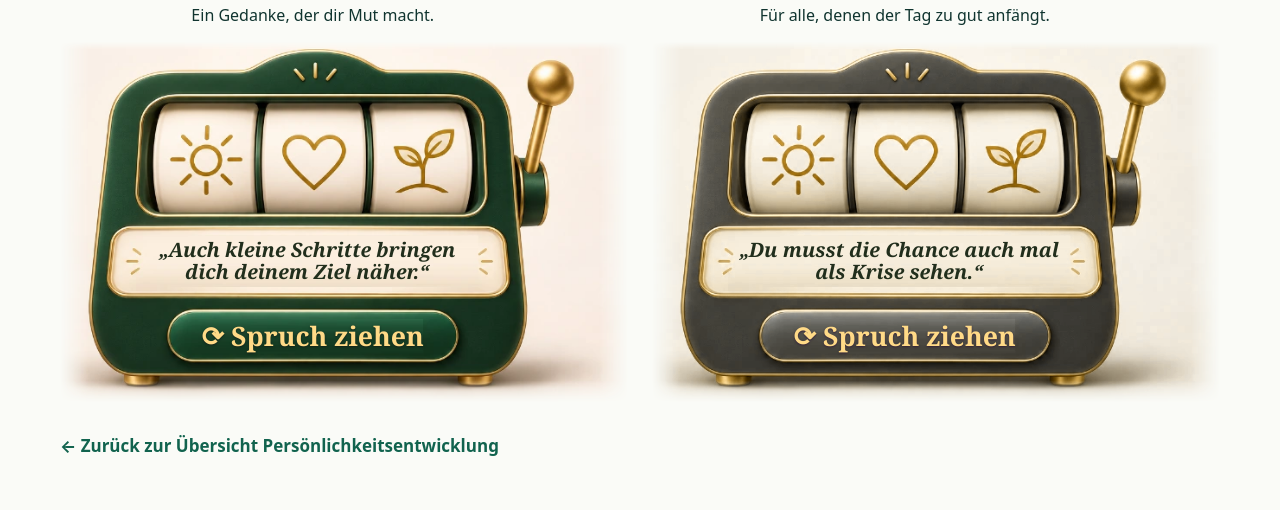
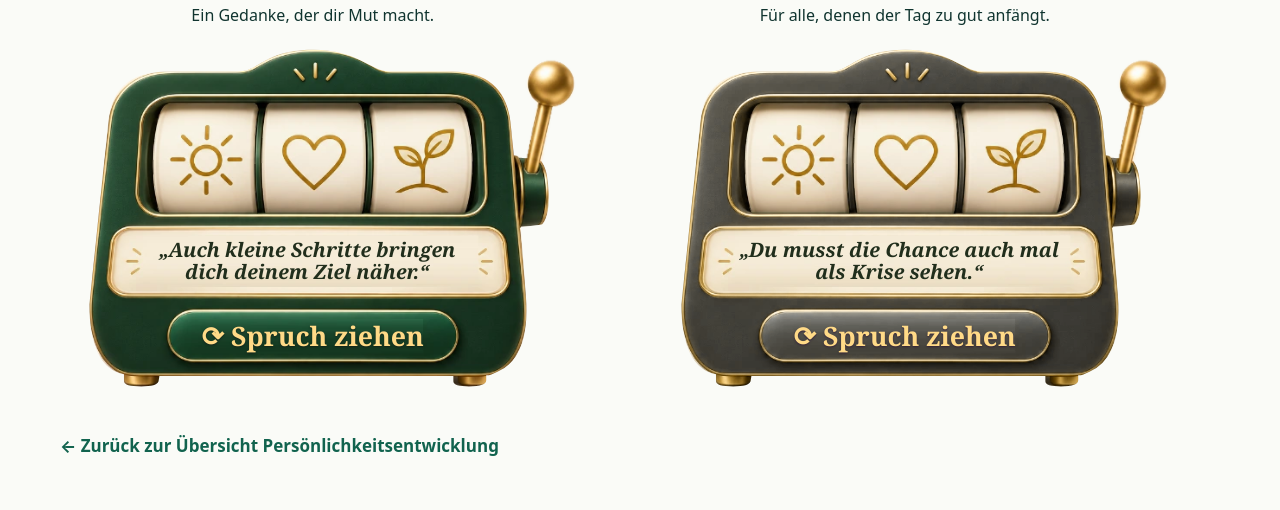
Before and after one commit to FLip32I/finanztaler, a plain HTML site: page persoenlichkeitsentwicklung/gluecksgauner/index.html in a window 1280 px wide. Shown: the part 290-800 px from the top of the page. Drawn offline with Linux system fonts and the light colour scheme.

Commit message:
Add files via upload

```diff
--- a/persoenlichkeitsentwicklung/gluecksgauner/automat.css
+++ b/persoenlichkeitsentwicklung/gluecksgauner/automat.css
@@ -2,7 +2,7 @@
 .stage {max-width: 657px; margin: 2rem auto 0; text-align: center;}
 .stage h1 {margin: 0; color: #103528; font: bold clamp(2.6rem, 8vw, 4rem)/1.08 Georgia, serif;}
 .stage > p {margin: .75rem 0; color: #485044;}
-.machine {position: relative; container-type: inline-size; aspect-ratio: 657 / 416; background: url("automat.webp") center / 100% 100% no-repeat; mask-image: linear-gradient(to right,transparent,#000 5%,#000 95%,transparent), linear-gradient(to bottom,transparent,#000 2%,#000 94%,transparent); mask-composite: intersect;}
+.machine {position: relative; container-type: inline-size; aspect-ratio: 657 / 416; background: url("automat.webp") center / 100% 100% no-repeat;}
 .machine button {position: absolute; padding: 0; cursor: pointer; background: transparent; border: 0; touch-action: manipulation;}
 .machine button:focus-visible {outline: 3px solid #19619a; outline-offset: 2px;}
 .lever {left: 80.2%; top: 4%; width: 13%; height: 47%; border-radius: 35%;}
@@ -50,3 +50,29 @@
 .witz h2 {color:#4a4a46;}
 .witz .draw,.mut .draw {color:#ffda87;}
 .witz .thought,.mut .thought {color:#212e1c;background:transparent;}
+
+/* Mask the painted body independently of the moving lever. */
+.machine, .witz .machine {background:none;isolation:isolate;}
+.machine::before, .witz .machine::before {
+  content:"";position:absolute;inset:0;z-index:-1;
+  background:url("automat-ohne-hebel.webp") center / 100% 100% no-repeat;
+  mask:url("kontur.svg") center / 100% 100% no-repeat;
+}
+/* Both interiors share the same artwork, including the gold symbols and shadows. */
+.machine::after {
+  content:"";position:absolute;inset:0;z-index:-1;pointer-events:none;
+  background:url("innen.webp") center / 100% 100% no-repeat;
+}
+.lever::before {
+  content:"";position:absolute;left:9.47%;top:.69%;width:73.76%;height:70.58%;
+  background:url("hebel.webp") center / 100% 100% no-repeat;
+  transform-origin:15.87% 95.65%;pointer-events:none;
+}
+.reels i {background:linear-gradient(#926e44,#f7f0e1 25%,#f7f0e1 74%,#a48869);}
+@media (prefers-reduced-motion:no-preference) {
+  .spinning .lever::before {animation:hebelzug 620ms ease-in-out both;}
+  @keyframes hebelzug {
+    0%,100% {transform:none;}
+    42%,52% {transform:skewX(-9deg) scaleY(.27);}
+  }
+}
```
Also changed, not shown: persoenlichkeitsentwicklung/gluecksgauner/automat-ohne-hebel.webp (added), persoenlichkeitsentwicklung/gluecksgauner/hebel.webp (added), persoenlichkeitsentwicklung/gluecksgauner/innen.webp (added), persoenlichkeitsentwicklung/gluecksgauner/kontur.svg (added).
